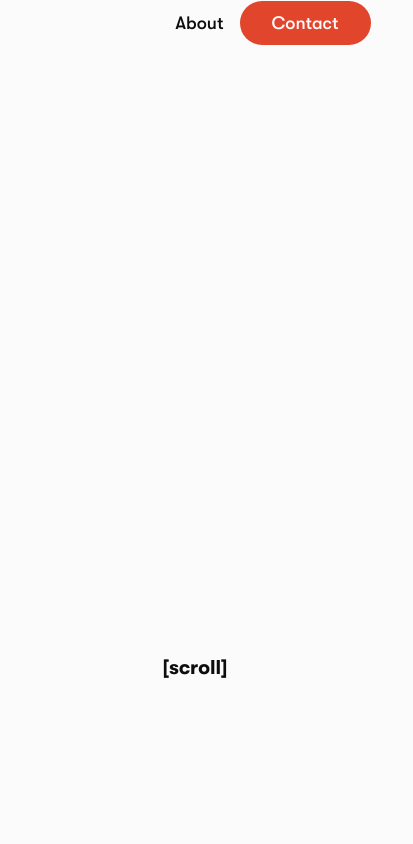
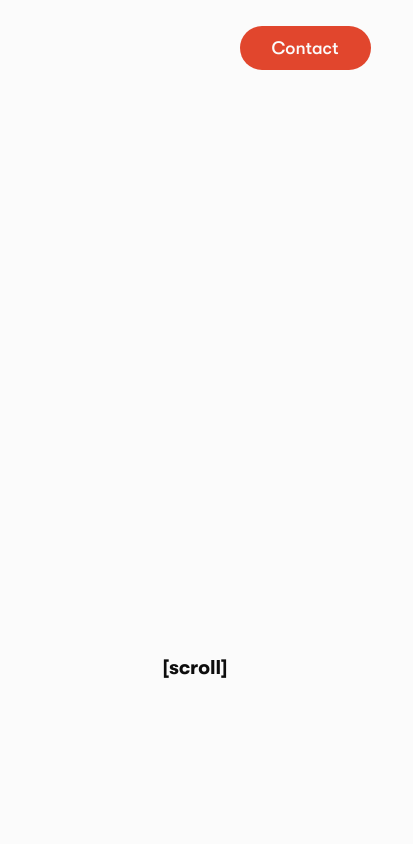
Before and after one commit to outerlabs-studio/astro-studios, a Next.js app: page / in a window 390 px wide. Shown: the top 844 px of the page, 413 px wide, since content can reach past the window. Built offline with nearby package versions, Linux system fonts and the light colour scheme; what @studio-freight/tempus would draw is missing.

Commit message:
Added mobile support for the nav bar

```diff
--- a/components/nav/index.js
+++ b/components/nav/index.js
@@ -12,7 +12,7 @@ import {
   NavWrapper,
   PageHeader,
 } from './styles'
-import { useIsomorphicLayoutEffect, useWindowSize } from 'react-use'
+import { useIsomorphicLayoutEffect, useMedia, useWindowSize } from 'react-use'
 
 const Nav = () => {
   let sectionRef = useRef(null)
@@ -21,6 +21,12 @@ const Nav = () => {
 
   const root = useRef()
   const { width } = useWindowSize()
+
+  const isDesktop = useMedia('(min-width: 1000px)')
+  const isTablet = useMedia('(min-width: 550px)')
+  const isMobile = useMedia('(min-width: 330px)')
+
+  console.log('isMobile', isMobile)
 
   useIsomorphicLayoutEffect(() => {
     let ctx = gsap.context(() => {
@@ -53,9 +59,23 @@ const Nav = () => {
         },
       })
 
-      tl.to(logoRef, { top: '0%', left: '0%', transform: 'unset' }, 0).to(
+      tl.to(
+        logoRef,
+        isMobile
+          ? { top: '0%', left: '0%', transform: 'unset' }
+          : { top: '0%', left: '50%' },
+        0
+      ).to(
         fontRef,
-        { fontSize: '2vw' },
+        {
+          fontSize: isDesktop
+            ? '2vw'
+            : isTablet
+            ? '4vw'
+            : isMobile
+            ? '6vw'
+            : '10vw',
+        },
         0
       )
     })
@@ -71,7 +91,9 @@ const Nav = () => {
             <div />
             <NavLinks>
               <li>
-                <CustomLink to="#about">About</CustomLink>
+                <CustomLink to="#about" className="about">
+                  About
+                </CustomLink>
               </li>
               <li>
                 <CustomButton href="/contact">Contact</CustomButton>
--- a/components/nav/styles.js
+++ b/components/nav/styles.js
@@ -6,6 +6,7 @@ export const PageHeader = styled.header`
   z-index: ${Z.PAGE_HEADER};
   width: 100%;
   padding-bottom: 5vw;
+  overflow: hidden;
 `
 export const NavWrapper = styled.nav`
   position: relative;
@@ -14,6 +15,9 @@ export const NavWrapper = styled.nav`
   align-items: center;
   width: 100%;
   padding: 3vw 0 2vw;
+
+  ${media.tablet`padding: 5vw 0 4vw;`};
+  ${media.phone`padding: 10vw 0 4vw;`};
 `
 export const InvisWrapper = styled.div`
   position: fixed;
@@ -32,6 +36,9 @@ export const MainLogo = styled(Container)`
   z-index: ${Z.LOGO};
   overflow: hidden;
 
+  ${media.tablet`margin-top: 4vw;`};
+  ${media.phone`margin-top: 9vw;`};
+
   opacity: 0; // reset for initial page load
 `
 export const NavLinks = styled.ul`
@@ -42,8 +49,13 @@ export const NavLinks = styled.ul`
   padding: 0;
   margin: 0;
 
+  li:first-child {
+    ${media.phone`display: none;`};
+  }
+
   li:last-child {
     margin-left: 16px;
+    ${media.tiny`display: none;`};
   }
 `
 export const LetterWrapper = styled.div`
--- a/styles/_global.js
+++ b/styles/_global.js
@@ -55,6 +55,9 @@ const GlobalStyle = createGlobalStyle`
   .aki__line {
     overflow: hidden;
   }
+  section, footer {
+    overflow:hidden;
+  }
 `
 
 export default GlobalStyle
--- a/styles/_media.js
+++ b/styles/_media.js
@@ -1,28 +1,26 @@
-import { css } from 'styled-components';
+import { css } from 'styled-components'
 
 const sizes = {
   giant: 1440,
   bigDesktop: 1200,
   desktop: 1000,
-  tablet: 860,
-  between: 768,
-  thone: 600,
-  phablet: 480,
-  phone: 376,
+  tablet: 820,
+  phablet: 500,
+  phone: 420,
   tiny: 330,
-};
+}
 
 // iterate through the sizes and create a media template
 export const media = Object.keys(sizes).reduce((accumulator, label) => {
   // use em in breakpoints to work properly cross-browser and support users
   // changing their browsers font-size: https://zellwk.com/blog/media-query-units/
-  const emSize = sizes[label] / 16;
+  const emSize = sizes[label] / 16
   accumulator[label] = (...args) => css`
     @media (max-width: ${emSize}em) {
       ${css(...args)};
     }
-  `;
-  return accumulator;
-}, {});
+  `
+  return accumulator
+}, {})
 
-export default media;
+export default media
```
